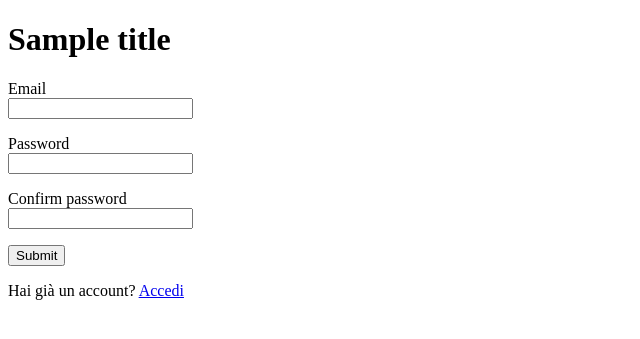
After one commit to Stegori68/plastic_portal, a Python web app: template templates/register.html in a window 1280 px wide. The commit adds this page. Shown: the top 339 px of the page, without its empty margins (0-640 px from the left). Run offline with Jinja, Linux system fonts and the light colour scheme; the template is opened without the code that fills it: most values are stand-ins (such as "Sample title", 1, 10 or a date in 2020); form fields are guessed from the names that the template uses.

Commit message:
modified:   routes.py 	modified:   templates/index.html 	new file:   templates/register.html

```diff
--- a/templates/index.html
+++ b/templates/index.html
@@ -1,10 +1,10 @@
 <!DOCTYPE html>
 <html>
 <head>
-    <title>Portale Plastica</title>
+    <title>Calcolo prezzi di vendita TIM custom</title>
 </head>
 <body>
-    <h1>Benvenuto nel Portale Plastica</h1>
+    <h1>Benvenuto nel Portale TIM Custom</h1>
     {% if current_user.is_authenticated %}
         <p>Ciao, {{ current_user.email }}!</p>
         <p><a href="{{ url_for('quote') }}">Richiedi un Preventivo</a></p>
--- /dev/null
+++ b/templates/register.html
@@ -0,0 +1,35 @@
+<!DOCTYPE html>
+<html>
+    <head>
+    <title>{{ title }}</title>
+    </head>
+    <body>
+        <h1>{{ title }}</h1>
+            <form method="POST" action="{{ url_for('register') }}">
+            {{ form.hidden_tag() }}
+            <p>
+            {{ form.email.label }}<br>
+            {{ form.email() }}<br>
+            {% for error in form.email.errors %}
+            <span style="color: red;">[{{ error }}]</span>
+            {% endfor %}
+            </p>
+            <p>
+            {{ form.password.label }}<br>
+            {{ form.password() }}<br>
+            {% for error in form.password.errors %}
+            <span style="color: red;">[{{ error }}]</span>
+            {% endfor %}
+            </p>
+            <p>
+            {{ form.confirm_password.label }}<br>
+            {{ form.confirm_password() }}<br>
+            {% for error in form.confirm_password.errors %}
+            <span style="color: red;">[{{ error }}]</span>
+            {% endfor %}
+            </p>
+            <p>{{ form.submit() }}</p>
+            </form>
+        <p>Hai già un account? <a href="{{ url_for('login') }}">Accedi</a></p>
+    </body>
+</html>
```
Also changed, not shown: routes.py (+13 -0 lines).
